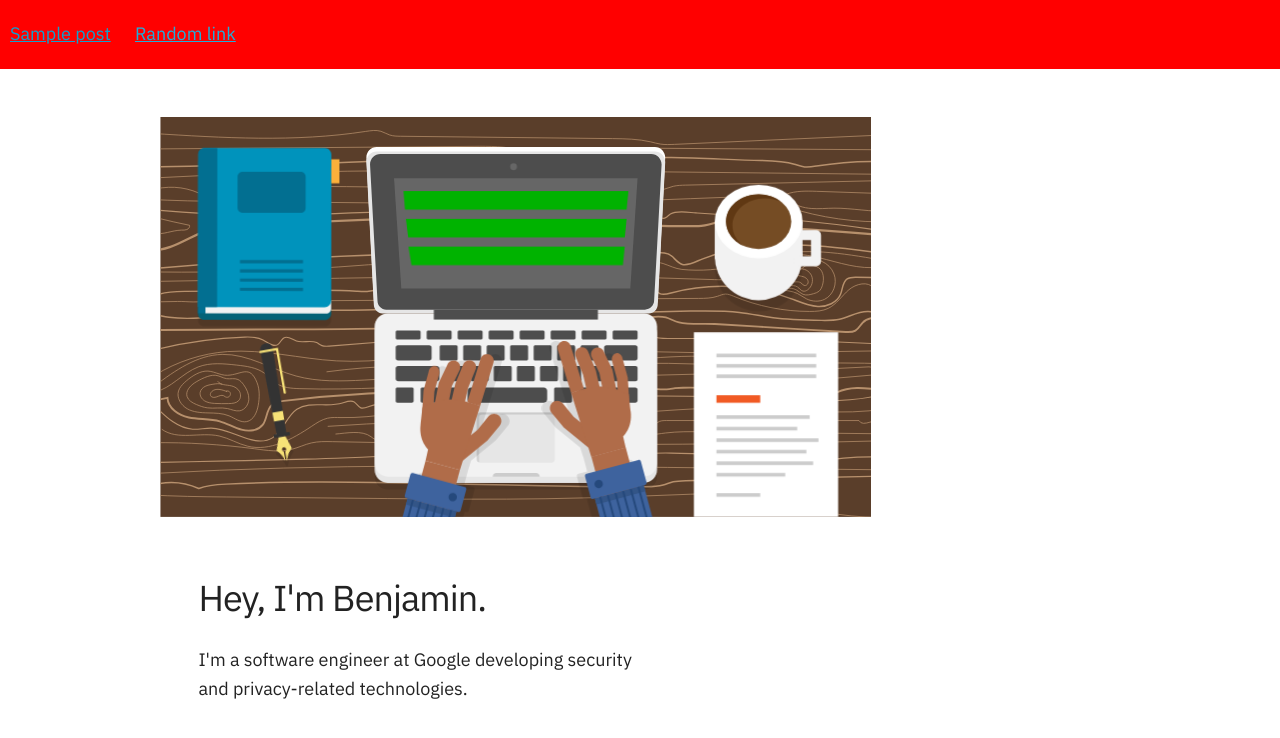
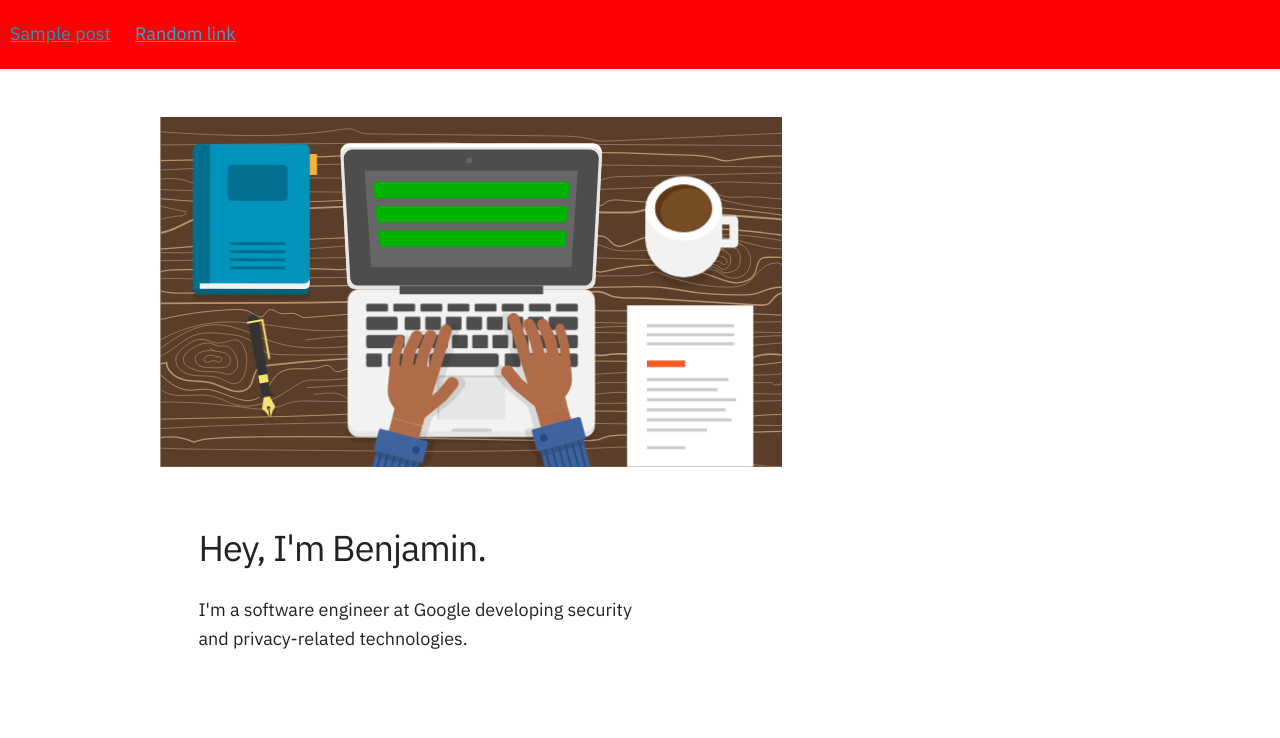
Before and after one commit to b7w7/b7w7.github.io, a Jekyll site: the page index.html, which Jekyll copies as it is, in a window 1280 px wide. Shown: the top 738 px of the page. Built offline with Jekyll 4.4.1, drawn with Linux system fonts in a browser that asks for light colours.

Commit message:
Update doodle.css

```diff
--- a/assets/css/doodle.css
+++ b/assets/css/doodle.css
@@ -1,3 +1,3 @@
 .doodle {
-  max-height: 400px;
+  max-height: 350px;
 }
```
